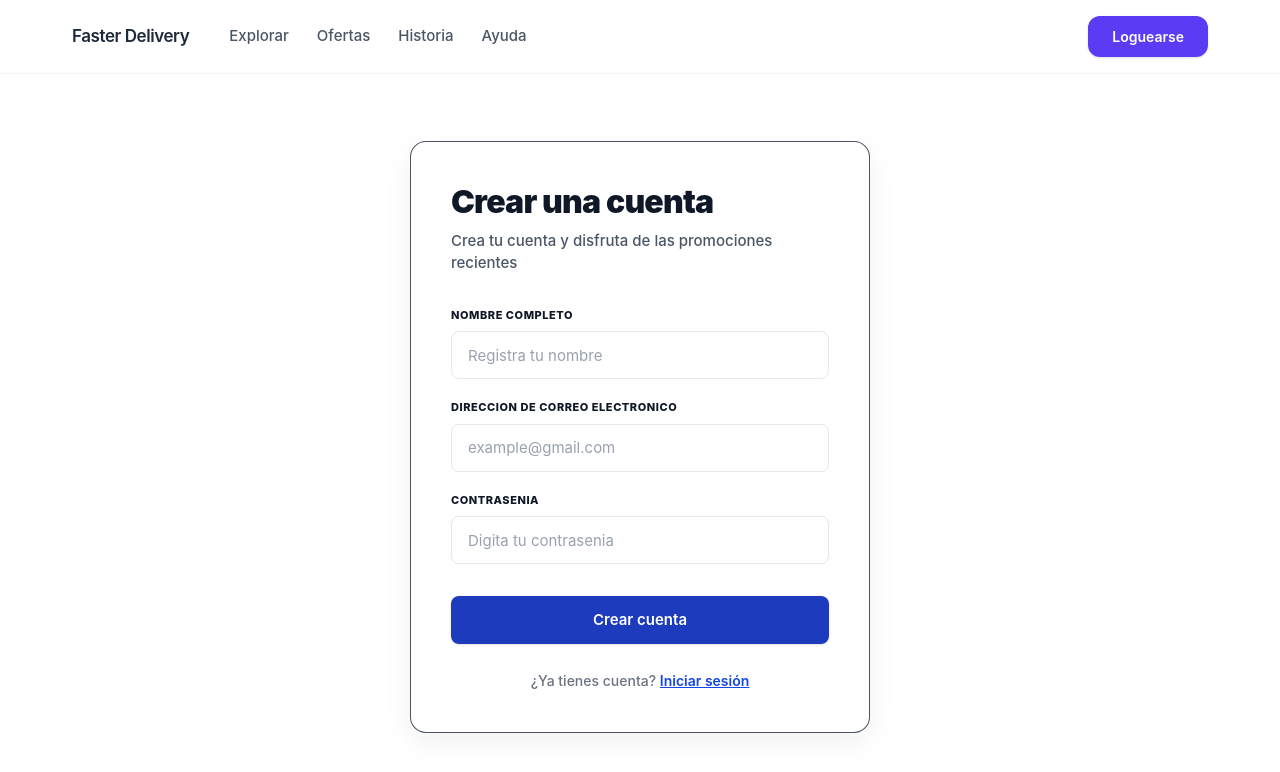
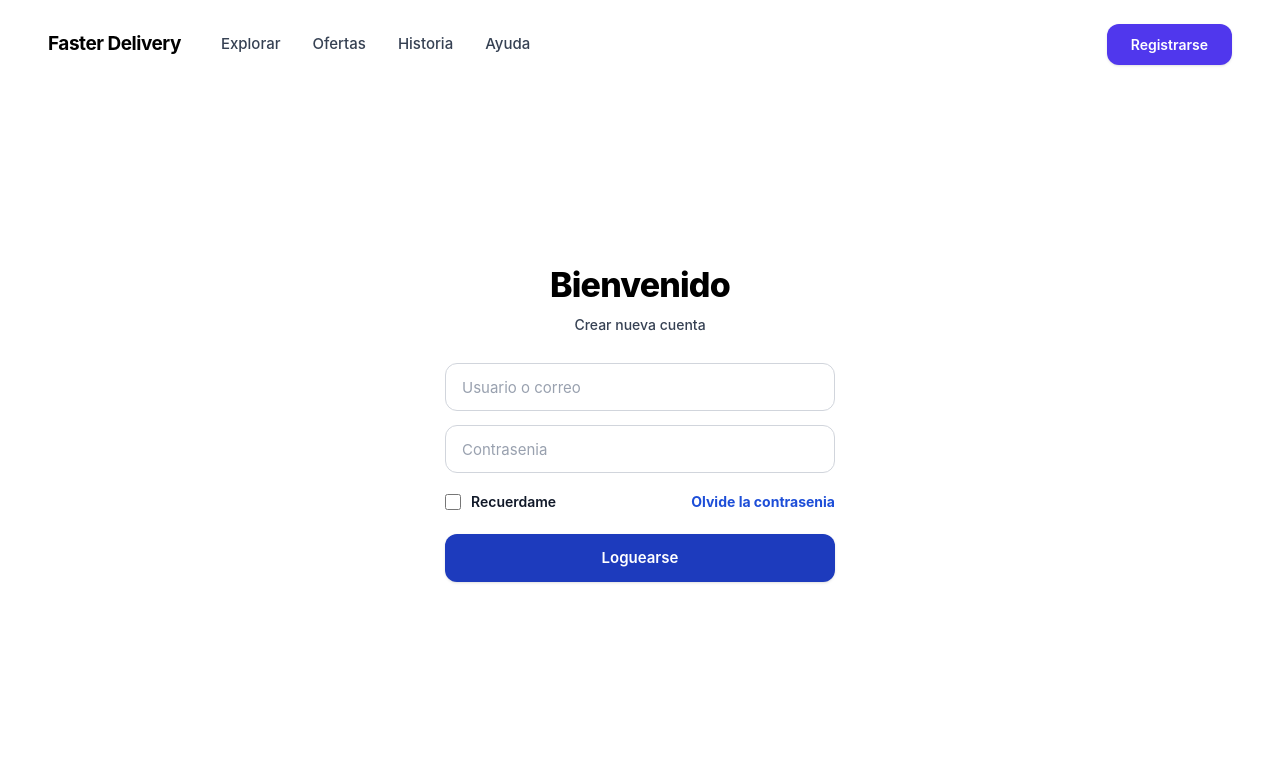
Before and after one commit to RosmeoP/Faster-Delivery, a React (Vite) app: page / in a window 1280 px wide. Shown: the top 772 px of the page. Built offline with nearby package versions, Linux system fonts and the light colour scheme.

Commit message:
feat: add address field to registration form, update login state, and refine UI styling

```diff
--- a/src/LoginForm.tsx
+++ b/src/LoginForm.tsx
@@ -3,14 +3,14 @@
 import LoginView from './components/LoginView'
 
 function App() {
-  const [view, setView] = useState<'register' | 'login'>('register')
+  const [view, setView] = useState<'login' | 'register'>('login')
 
   return (
     <>
-      {view === 'register' ? (
+      {view === 'login' ? (
+        <LoginView onNavigateToRegister={() => setView('register')} />
+      ) : (
         <RegisterView onNavigateToLogin={() => setView('login')} />
-      ) : (
-        <LoginView onNavigateToRegister={() => setView('register')} />
       )}
     </>
   )
--- a/src/components/RegisterView.tsx
+++ b/src/components/RegisterView.tsx
@@ -8,32 +8,36 @@
   const [nombre, setNombre] = useState('')
   const [email, setEmail] = useState('')
   const [password, setPassword] = useState('')
+  const [direccion, setDireccion] = useState('')
 
   const handleRegisterSubmit = (e: React.FormEvent) => {
     e.preventDefault()
-    console.log('Registro enviado:', { nombre, email, password })
+    console.log('Registro enviado:', { nombre, email, password, direccion })
   }
 
   return (
     <div className="flex flex-col min-h-screen bg-white font-sans antialiased text-gray-900">
-      {/* Rosmeo Top Bar */}
-      <header className="w-full border-b border-gray-100 bg-white">
-        <div className="max-w-[1200px] mx-auto px-8 py-4 flex justify-between items-center">
+      {/* Header Bar */}
+      <header className="w-full bg-white py-6 px-8 sm:px-12">
+        <div className="max-w-[1300px] mx-auto flex justify-between items-center">
           <div className="flex items-center gap-10">
-            <div className="text-[17px] font-semibold text-gray-800 tracking-tight cursor-pointer">
-              Faster Delivery
+            <div
+              className="text-[19px] font-bold text-black tracking-tight cursor-pointer select-none"
+              onClick={onNavigateToLogin}
+            >
+              Rosmeo
             </div>
-            <nav className="flex items-center gap-7">
-              <a href="#explorar" className="text-[15px] font-medium text-gray-600 hover:text-gray-900 transition-colors">
+            <nav className="hidden md:flex items-center gap-8">
+              <a href="#explorar" className="text-[15px] font-medium text-gray-700 hover:text-black transition-colors">
                 Explorar
               </a>
-              <a href="#ofertas" className="text-[15px] font-medium text-gray-600 hover:text-gray-900 transition-colors">
+              <a href="#ofertas" className="text-[15px] font-medium text-gray-700 hover:text-black transition-colors">
                 Ofertas
               </a>
-              <a href="#historia" className="text-[15px] font-medium text-gray-600 hover:text-gray-900 transition-colors">
+              <a href="#historia" className="text-[15px] font-medium text-gray-700 hover:text-black transition-colors">
                 Historia
               </a>
-              <a href="#ayuda" className="text-[15px] font-medium text-gray-600 hover:text-gray-900 transition-colors">
+              <a href="#ayuda" className="text-[15px] font-medium text-gray-700 hover:text-black transition-colors">
                 Ayuda
               </a>
             </nav>
@@ -41,26 +45,26 @@
 
           <button
             onClick={onNavigateToLogin}
-            className="bg-[#5b3bf4] hover:bg-[#4c2ee3] text-white px-6 py-2.5 rounded-xl text-[14px] font-semibold shadow-sm transition-all duration-150 active:scale-[0.98] cursor-pointer"
+            className="bg-[#5037ed] hover:bg-[#432bd8] text-white px-6 py-2.5 rounded-xl text-[14px] font-semibold transition-all cursor-pointer shadow-sm"
           >
             Loguearse
           </button>
         </div>
       </header>
 
-      {/* Register Form Main Container */}
-      <main className="flex-1 flex justify-center items-center px-4 py-12">
-        <div className="w-full max-w-[460px] bg-white rounded-2xl border border-gray-800/80 p-8 sm:p-10 shadow-[0_10px_30px_rgba(0,0,0,0.06)]">
-          <h1 className="text-[32px] font-black text-gray-900 tracking-tight leading-tight mb-2">
+      {/* Register Main Container */}
+      <main className="flex-1 flex justify-center items-center px-4 py-8">
+        <div className="w-full max-w-[470px] bg-white rounded-[22px] border border-gray-400/80 p-8 sm:p-10 shadow-[0_12px_32px_rgba(0,0,0,0.06)]">
+          <h1 className="text-[30px] font-black text-black tracking-tight leading-tight mb-1.5">
             Crear una cuenta
           </h1>
-          <p className="text-[15px] text-gray-600 font-medium mb-8">
+          <p className="text-[14px] text-gray-700 font-medium mb-7">
             Crea tu cuenta y disfruta de las promociones recientes
           </p>
 
-          <form onSubmit={handleRegisterSubmit} className="flex flex-col gap-5">
+          <form onSubmit={handleRegisterSubmit} className="flex flex-col gap-4">
             <div>
-              <label htmlFor="nombre" className="block text-[11px] font-extrabold text-gray-900 tracking-wider mb-2 uppercase">
+              <label htmlFor="nombre" className="block text-[11px] font-black text-gray-900 tracking-wider mb-2 uppercase">
                 NOMBRE COMPLETO
               </label>
               <input
@@ -69,13 +73,13 @@
                 placeholder="Registra tu nombre"
                 value={nombre}
                 onChange={(e) => setNombre(e.target.value)}
-                className="w-full h-12 px-4 border border-gray-200 rounded-lg text-[15px] placeholder-gray-400 text-gray-900 focus:outline-none focus:border-blue-600 focus:ring-2 focus:ring-blue-600/20 transition-all"
+                className="w-full h-12 px-4 border border-gray-200 rounded-xl text-[14px] text-gray-900 placeholder-gray-400 focus:outline-none focus:border-[#2563eb] focus:ring-2 focus:ring-[#2563eb]/20 transition-all"
                 required
               />
             </div>
 
             <div>
-              <label htmlFor="email" className="block text-[11px] font-extrabold text-gray-900 tracking-wider mb-2 uppercase">
+              <label htmlFor="email" className="block text-[11px] font-black text-gray-900 tracking-wider mb-2 uppercase">
                 DIRECCION DE CORREO ELECTRONICO
               </label>
               <input
@@ -84,13 +88,13 @@
                 placeholder="example@gmail.com"
                 value={email}
                 onChange={(e) => setEmail(e.target.value)}
-                className="w-full h-12 px-4 border border-gray-200 rounded-lg text-[15px] placeholder-gray-400 text-gray-900 focus:outline-none focus:border-blue-600 focus:ring-2 focus:ring-blue-600/20 transition-all"
+                className="w-full h-12 px-4 border border-gray-200 rounded-xl text-[14px] text-gray-900 placeholder-gray-400 focus:outline-none focus:border-[#2563eb] focus:ring-2 focus:ring-[#2563eb]/20 transition-all"
                 required
               />
             </div>
 
             <div>
-              <label htmlFor="password" className="block text-[11px] font-extrabold text-gray-900 tracking-wider mb-2 uppercase">
+              <label htmlFor="password" className="block text-[11px] font-black text-gray-900 tracking-wider mb-2 uppercase">
                 CONTRASENIA
               </label>
               <input
@@ -99,28 +103,33 @@
                 placeholder="Digita tu contrasenia"
                 value={password}
                 onChange={(e) => setPassword(e.target.value)}
-                className="w-full h-12 px-4 border border-gray-200 rounded-lg text-[15px] placeholder-gray-400 text-gray-900 focus:outline-none focus:border-blue-600 focus:ring-2 focus:ring-blue-600/20 transition-all"
+                className="w-full h-12 px-4 border border-gray-200 rounded-xl text-[14px] text-gray-900 placeholder-gray-400 focus:outline-none focus:border-[#2563eb] focus:ring-2 focus:ring-[#2563eb]/20 transition-all"
+                required
+              />
+            </div>
+
+            <div>
+              <label htmlFor="direccion" className="block text-[11px] font-black text-gray-900 tracking-wider mb-2 uppercase">
+                DIRECCION DE ENVIO PRINCIPAL
+              </label>
+              <input
+                id="direccion"
+                type="text"
+                placeholder="Ciudad, Provincia, Urbanizacion"
+                value={direccion}
+                onChange={(e) => setDireccion(e.target.value)}
+                className="w-full h-12 px-4 border border-gray-200 rounded-xl text-[14px] text-gray-900 placeholder-gray-400 focus:outline-none focus:border-[#2563eb] focus:ring-2 focus:ring-[#2563eb]/20 transition-all"
                 required
               />
             </div>
 
             <button
               type="submit"
-              className="w-full h-12 mt-3 bg-[#1d3bbd] hover:bg-[#1932a3] text-white font-semibold rounded-lg text-[15px] transition-all duration-150 active:scale-[0.99] cursor-pointer shadow-sm flex items-center justify-center"
+              className="w-full h-12 mt-3 bg-[#1d3bbd] hover:bg-[#17309e] text-white font-semibold rounded-xl text-[15px] shadow-sm transition-all duration-150 active:scale-[0.99] cursor-pointer flex items-center justify-center"
             >
               Crear cuenta
             </button>
           </form>
-
-          <div className="mt-6 text-center">
-            <button
-              type="button"
-              onClick={onNavigateToLogin}
-              className="text-[14px] font-medium text-gray-500 hover:text-gray-900 transition-colors"
-            >
-              ¿Ya tienes cuenta? <span className="text-blue-700 font-semibold underline">Iniciar sesión</span>
-            </button>
-          </div>
         </div>
       </main>
     </div>
```
Also changed, not shown: src/components/LoginView.tsx (line endings or trailing spaces).
